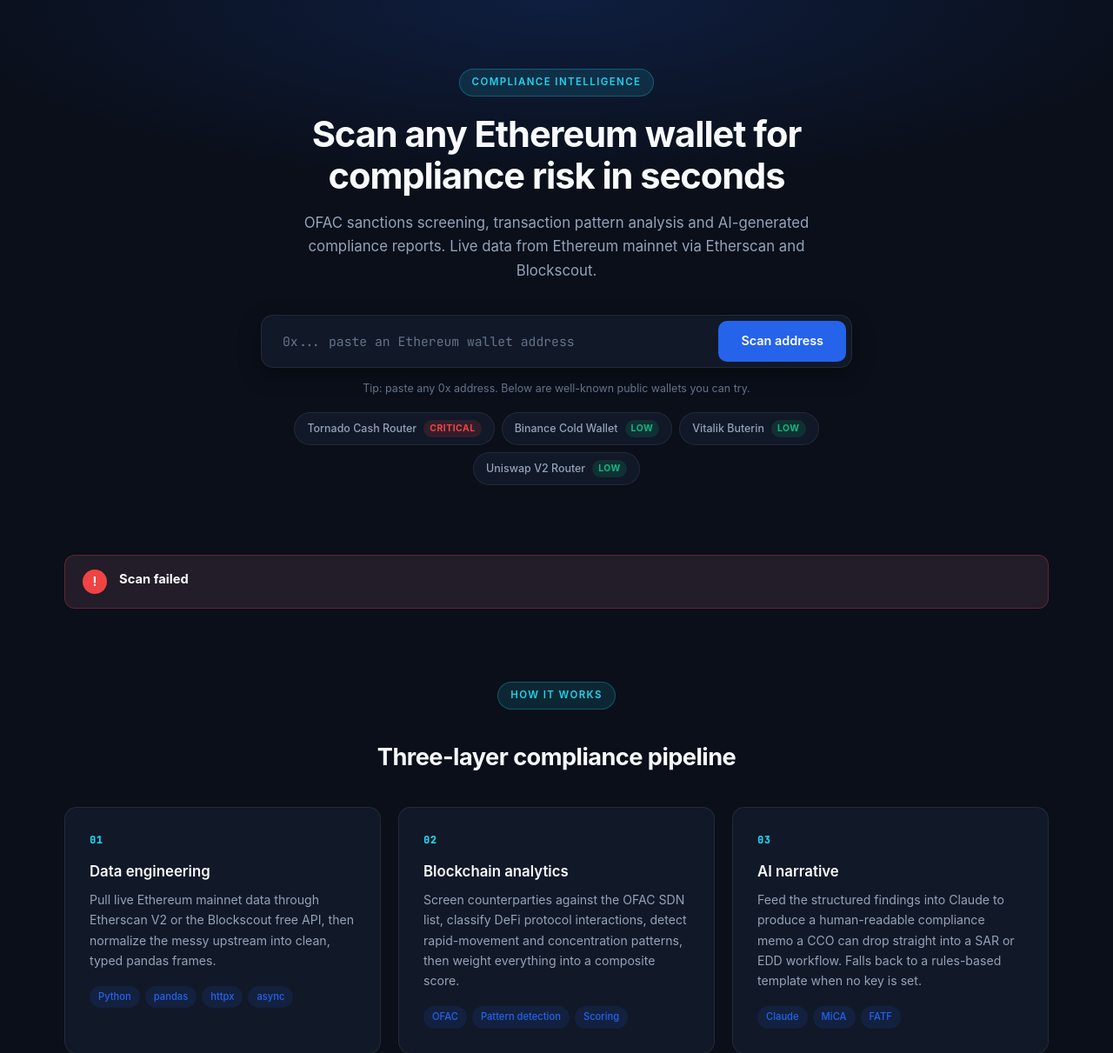
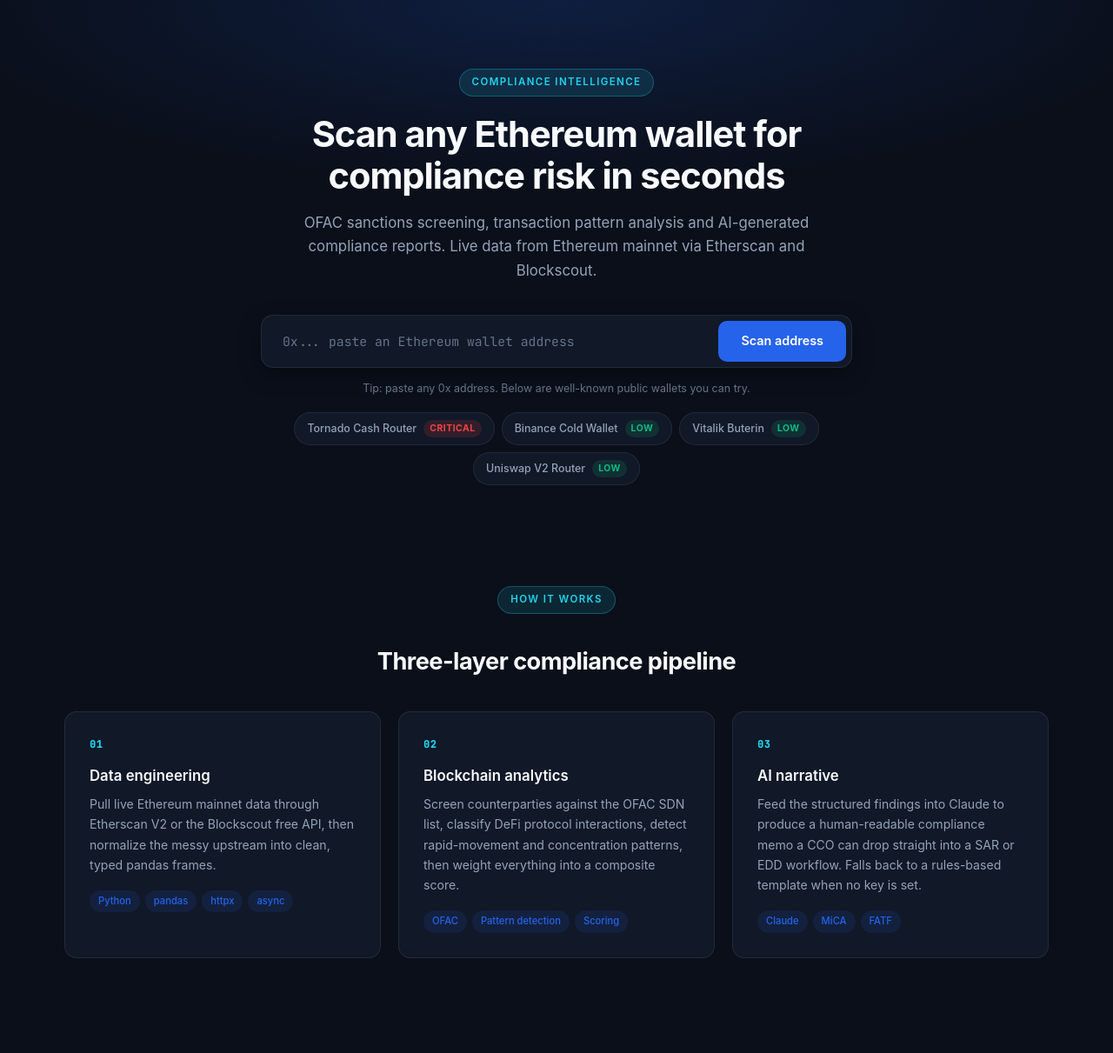
Before and after one commit to darkhorse-techsolution/defi-compliance-scanner, a FastAPI app: page / in a window 1280 px wide. Shown: the part 70-1281 px from the top of the page at 87% size. Run offline with FastAPI, Linux system fonts and the light colour scheme; some libraries are stand-ins or nearby versions.

Commit message:
fix: add global [hidden] CSS rule so hidden attribute actually hides elements

```diff
--- a/static/style.css
+++ b/static/style.css
@@ -379,6 +379,11 @@
 .pill-medium { background: color-mix(in srgb, var(--warning) 15%, transparent); color: var(--warning); }
 .pill-high { background: color-mix(in srgb, var(--orange) 15%, transparent); color: var(--orange); }
 .pill-critical { background: color-mix(in srgb, var(--danger) 15%, transparent); color: var(--danger); }
+
+/* ---- Global hidden attribute -------------------------------------- */
+[hidden] {
+    display: none !important;
+}
 
 /* ---- Error banner --------------------------------------------------- */
 .error-banner {
```
